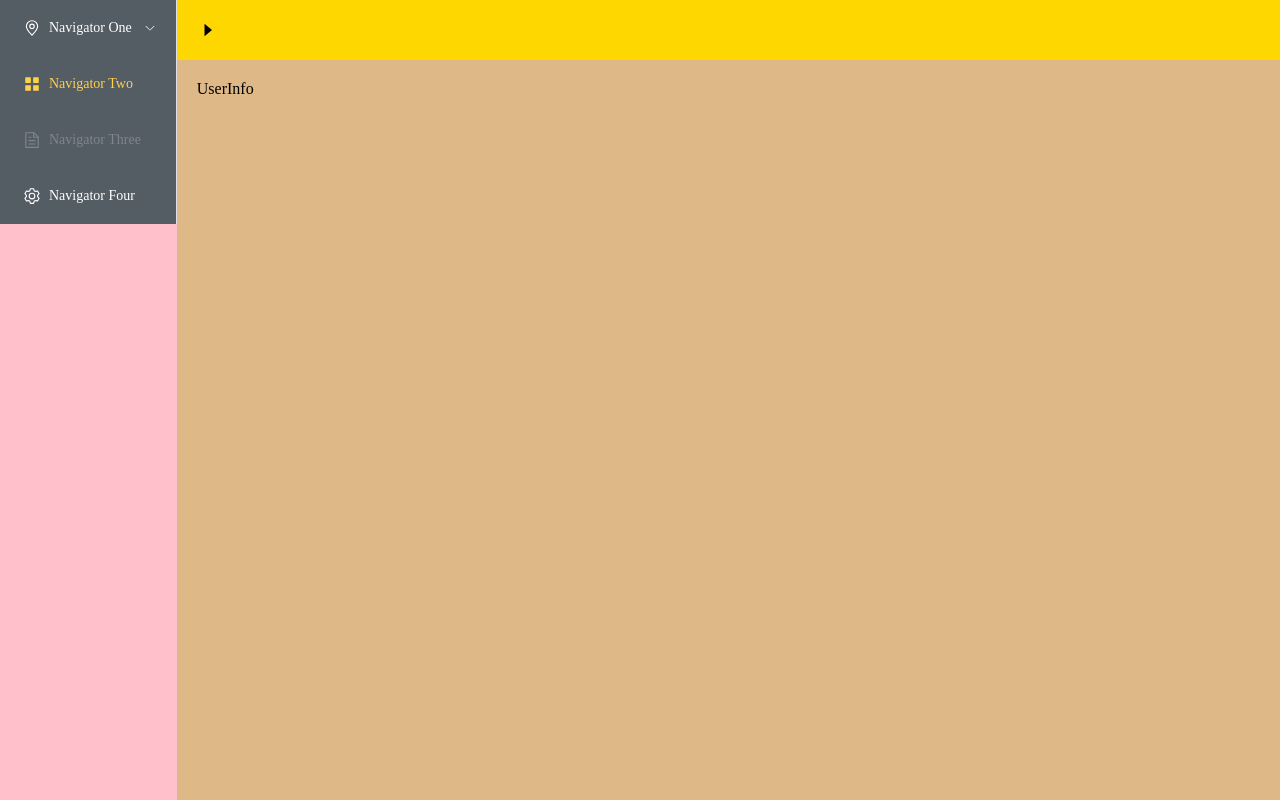
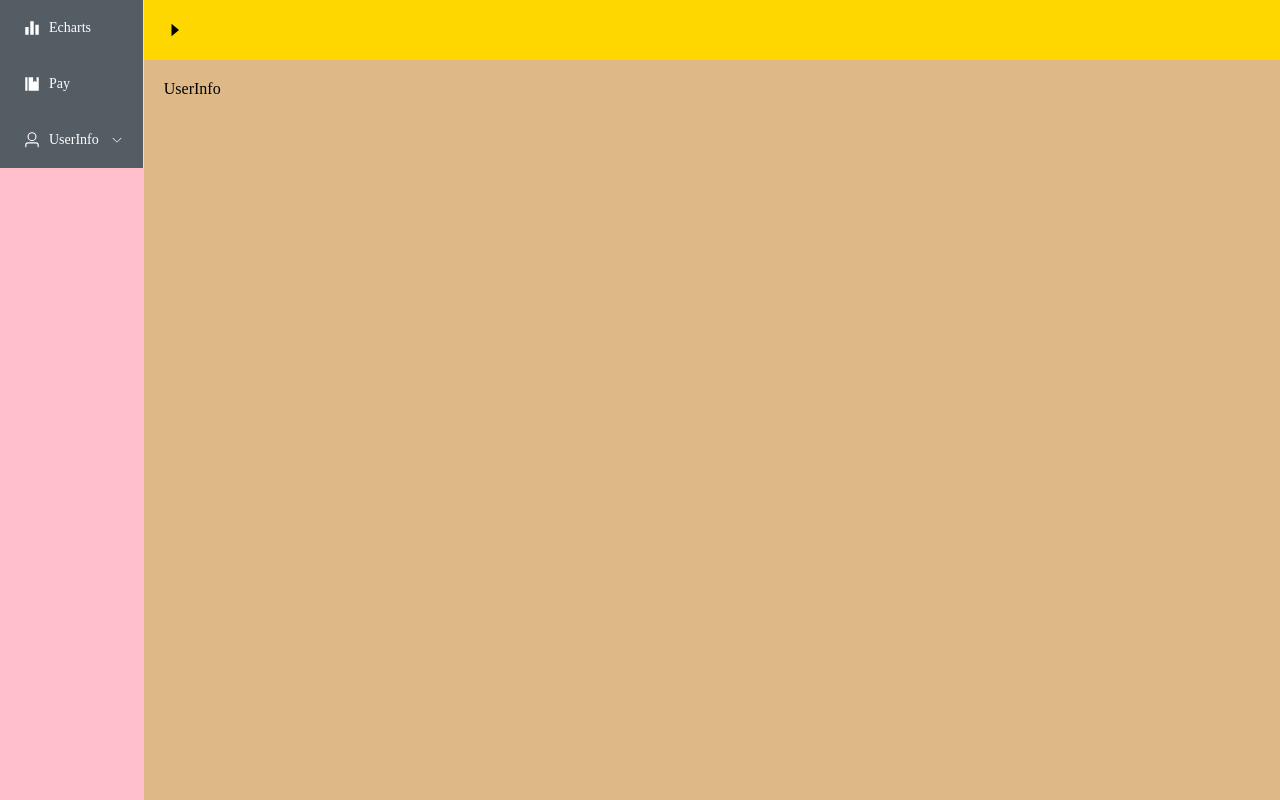
Before and after one commit to win09ver/vue3-demo, a Vue app: page /user-info in a window 1280 px wide. Built offline with nearby package versions, Linux system fonts and the light colour scheme.

Commit message:
add router for leftside

```diff
--- a/src/components/L4/LeftSide.vue
+++ b/src/components/L4/LeftSide.vue
@@ -3,63 +3,56 @@
       active-text-color="#ffd04b"
       background-color="#545c64"
       class="el-menu-vertical-demo"
-      default-active="2"
+      default-active=""
       text-color="#fff"
       :collapse="!$store.state.HomeModule.navBool"
       @open="handleOpen"
       @close="handleClose"
     >
-      <el-sub-menu index="1">
+      <template v-for="(el) in leftNavData" :key="el.path">
+        <!-- with pull down-->
+        <el-sub-menu :index="el.path" v-if="el.children">
           <template #title>
-          <el-icon><location /></el-icon>
-          <span>Navigator One</span>
+            <el-icon><component :is="el.meta.icon"></component></el-icon>
+            <span>{{el.meta.title}}</span>
           </template>
-        <el-menu-item-group title="Group One">
-          <el-menu-item index="1-1">item one</el-menu-item>
-          <el-menu-item index="1-2">item two</el-menu-item>
+          <el-menu-item-group v-for="(childEl) in el.children" :key="childEl.path">
+            <el-menu-item v-if="el.children" :index="childEl.path">{{childEl.meta.title}}</el-menu-item>
           </el-menu-item-group>
-        <el-menu-item-group title="Group Two">
-          <el-menu-item index="1-3">item three</el-menu-item>
-        </el-menu-item-group>
-        <el-sub-menu index="1-4">
-          <template #title>item four</template>
-          <el-menu-item index="1-4-1">item one</el-menu-item>
         </el-sub-menu>
-      </el-sub-menu>
-      <el-menu-item index="2">
-        <el-icon><icon-menu /></el-icon>
-        <span>Navigator Two</span>
+        <!-- no pull down-->
+        <el-menu-item :index="el.path" v-else>
+          <el-icon><component :is="el.meta.icon"></component></el-icon>
+          <span>{{el.meta.title}}</span>
         </el-menu-item>
-      <el-menu-item index="3" disabled>
-        <el-icon><document /></el-icon>
-        <span>Navigator Three</span>
-      </el-menu-item>
-      <el-menu-item index="4">
-        <el-icon><setting /></el-icon>
-        <span>Navigator Four</span>
-      </el-menu-item>
+      </template>
   </el-menu>
 </template>
 
 <script lang='ts'>
-import { defineComponent } from 'vue'
+import { defineComponent, ref } from 'vue'
 import {
   Location,
   Menu as IconMenu,
   Setting,
-  Document,
 } from '@element-plus/icons-vue'
+import { useRouter } from 'vue-router'
+import { KeyValObj } from '../../type/common'
+import { HOME_VIEW } from '@/router'
 export default defineComponent ({
   name: 'LeftSide',
   components: {
     Location,
     IconMenu,
     Setting,
-    Document,
   },
   props: {},
   emits: ['onClick'],
   setup() {
+    const router = useRouter()
+    console.log("router", router)
+    const dataSource: KeyValObj[] | undefined = router.options.routes.find(el => el.name === HOME_VIEW)?.children
+    const leftNavData = ref<KeyValObj[] | undefined>(dataSource)
     const handleOpen = (key: string, keyPath: string[]) => {
       console.log(key, keyPath)
     }
@@ -67,6 +60,7 @@ export default defineComponent ({
       console.log(key, keyPath)
     }
     return {
+      leftNavData,
       handleOpen,
       handleClose
     }
--- a/src/router/index.ts
+++ b/src/router/index.ts
@@ -1,37 +1,63 @@
 import { createRouter, createWebHistory, RouteRecordRaw } from 'vue-router'
 import NotFound from '../components/L4/NotFound.vue'
+import {
+  Management,
+  User,
+  Histogram
+} from '@element-plus/icons-vue'
+
+export const HOME_VIEW = "HomeView"
 
 const routes: Array<RouteRecordRaw> = [
   { path: '/', redirect: '/login' },
-  { path: '/:notFound(.*)', component: NotFound },
   {
     path: '/home',
-    name: 'HomeView',
+    name: HOME_VIEW,
     component: () => import('../views/Home/HomeView.vue'),
     children: [
       {
         path: '/echarts',
         name: 'Echarts',
+        meta: {
+          title: "Echarts",
+          icon: Histogram
+        },
         component: () => import('../views/Home/HomeChildren/Echarts.vue')
       },
       {
         path: '/pay',
         name: 'Pay',
+        meta: {
+          title: "Pay",
+          icon: Management
+        },
         component: () => import('../views/Home/HomeChildren/Pay.vue')
       },
       {
         path: '/user-info',
         name: 'UserInfo',
+        meta: {
+          title: "UserInfo",
+          icon: User
+        },
         component: () => import('../views/Home/HomeChildren/UserInfo.vue'),
         children: [
           {
             path: '/user-info/user',
             name: 'User',
+            meta: {
+              title: "User",
+              icon: ""
+            },
             component: () => import('../views/Home/HomeChildren/User.vue')
           },
           {
             path: '/user-info/update',
             name: 'UpdateUser',
+            meta: {
+              title: "UpdateUser",
+              icon: ""
+            },
             component: () => import('../views/Home/HomeChildren/UpdateUser.vue')
           },
         ]
@@ -43,6 +69,7 @@ const routes: Array<RouteRecordRaw> = [
     name: 'LoginView',
     component: () => import('../views/LoginView.vue')
   },
+  { path: '/:notFound(.*)', component: NotFound },
 ]
 
 const router = createRouter({
--- /dev/null
+++ b/src/type/common.ts
@@ -0,0 +1,3 @@
+export interface KeyValObj {
+  [key: string]: any
+}
```
Lines whose indentation alone changed are shown as unchanged.
